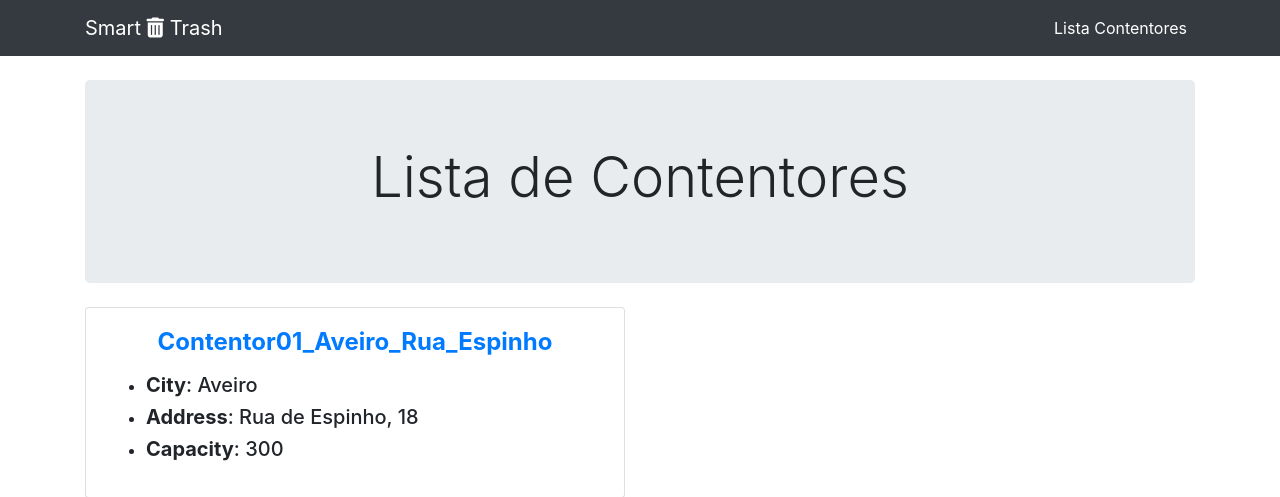
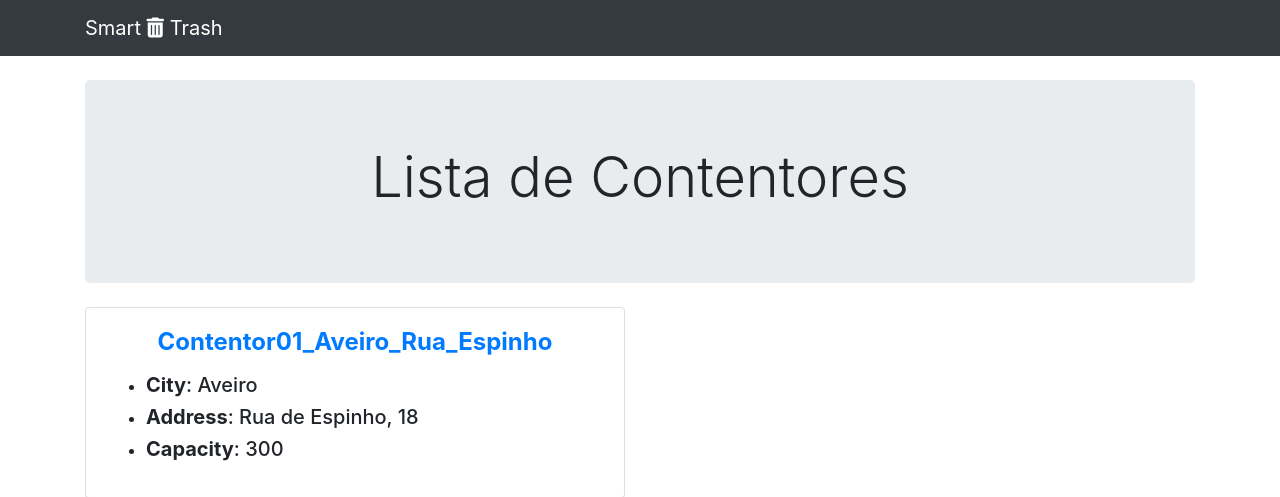
Before and after one commit to tomas99batista/Smart-Trash, a Django app: page / in a window 1280 px wide. Shown: the top 497 px of the page. Run offline with Django 3.2, Linux system fonts and the light colour scheme; data comes from the database, SQL or seed files in the repository; both versions use the stored data as it was before the commit; some libraries are stand-ins or nearby versions.

Commit message:
final version; some changes on html, think its pretty

```diff
--- a/Arduino_Prototype/smart_trash/templates/base.html
+++ b/Arduino_Prototype/smart_trash/templates/base.html
@@ -32,15 +32,6 @@
       <button class="navbar-toggler" type="button" data-toggle="collapse" data-target="#navbarResponsive" aria-controls="navbarResponsive" aria-expanded="false" aria-label="Toggle navigation">
         <span class="navbar-toggler-icon"></span>
       </button>
-      <div class="collapse navbar-collapse" id="navbarResponsive">
-        <ul class="navbar-nav ml-auto">
-          <li class="nav-item active">
-            <a class="nav-link" href="{% url 'index' %}">Lista Contentores
-              <span class="sr-only">(current)</span>
-            </a>
-          </li>
-        </ul>
-      </div>
     </div>
   </nav>
 
--- a/Arduino_Prototype/smart_trash/templates/bin_details.html
+++ b/Arduino_Prototype/smart_trash/templates/bin_details.html
@@ -18,7 +18,7 @@
         {% csrf_token %}
         <!-- Envia o id do contentor atual-->
         <input type="hidden" name='bin_id' value="{{ bin.bin_id }}"></input>
-        <center><button type="submit">Atualizar dados contentor</button></center>
+        <center><button type="submit" class="btn btn-dark">Atualizar dados contentor</button></center>
       </form>
 
     </header>
```
Also changed, not shown: Arduino_Prototype/smart_trash/db.sqlite3 (deleted).
